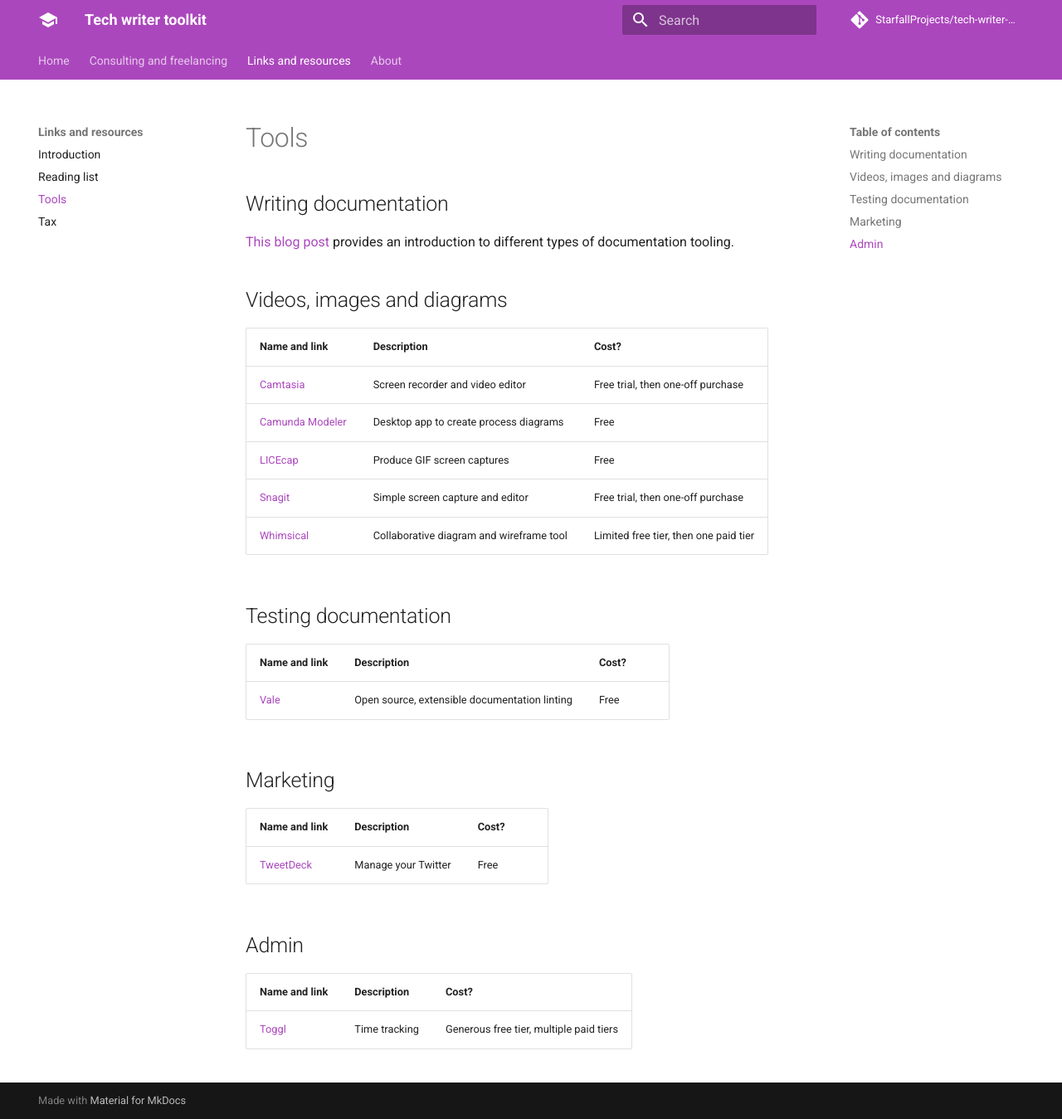
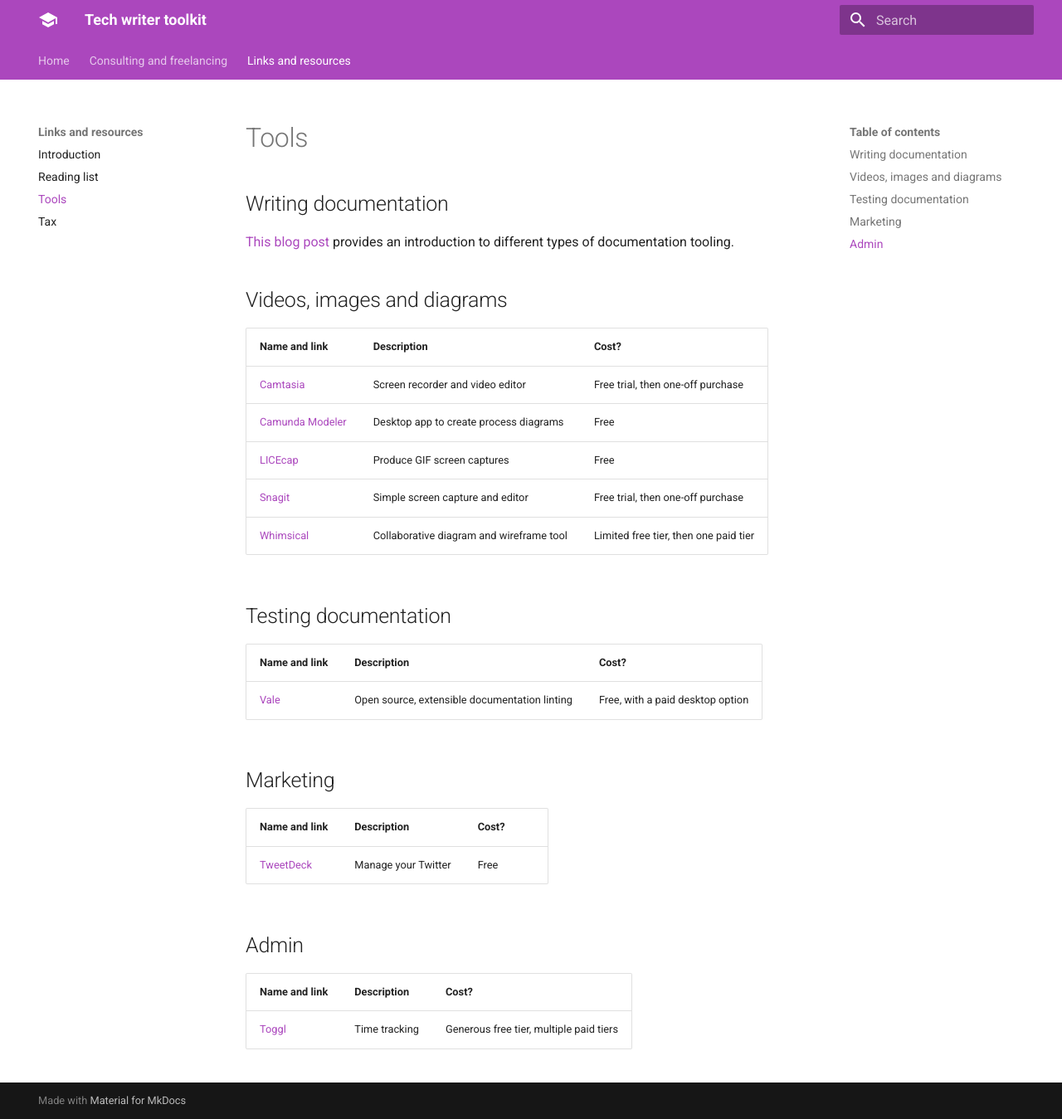
Before and after one commit to StarfallProjects/tech-writer-toolkit, an MkDocs documentation site: the page built from docs/resources/tools.md, in a window 1280 px wide and 1349 px high. Shown: the whole window at 83% size. Built offline with MkDocs 1.6.1 and Material for MkDocs 9.7.7, drawn with Linux system fonts in a browser that asks for light colours; comment, search, counter and statistics services are not loaded.

Commit message:
small edits

```diff
--- a/docs/resources/tools.md
+++ b/docs/resources/tools.md
@@ -18,7 +18,7 @@
 
 | Name and link | Description | Cost? |
 | ------------- | ----------- | ----- |
-| [Vale](https://errata-ai.github.io/vale/) | Open source, extensible documentation linting | Free |
+| [Vale](https://errata-ai.github.io/vale/) | Open source, extensible documentation linting | Free, with a paid desktop option |
 
 ## Marketing
 
--- a/mkdocs.yml
+++ b/mkdocs.yml
@@ -2,8 +2,6 @@ site_name: Tech writer toolkit
 site_description: Tools and resources for tech writers.
 site_author: Deborah Barnard
 site_url: https://techwritertoolkit.com/
-repo_name: 'StarfallProjects/tech-writer-toolkit'
-repo_url: 'https://github.com/StarfallProjects/tech-writer-toolkit'
 theme:
   name: material
   custom_dir: overrides
@@ -23,7 +21,9 @@ markdown_extensions:
   - toc:
       permalink: "#"
 nav:
-  - Home: index.md
+  - Home:
+    - Welcome: index.md
+    - About: about.md
   - Consulting and freelancing:
     - Introduction: consultant/introduction.md
     - Core values and first thoughts: consultant/core-values.md
@@ -40,4 +40,3 @@ nav:
     - Reading list: resources/reading-list.md
     - Tools: resources/tools.md
     - Tax: resources/tax-links.md
-  - About: about.md
```
Also changed, not shown: docs/index.md (+1 -1 lines).
